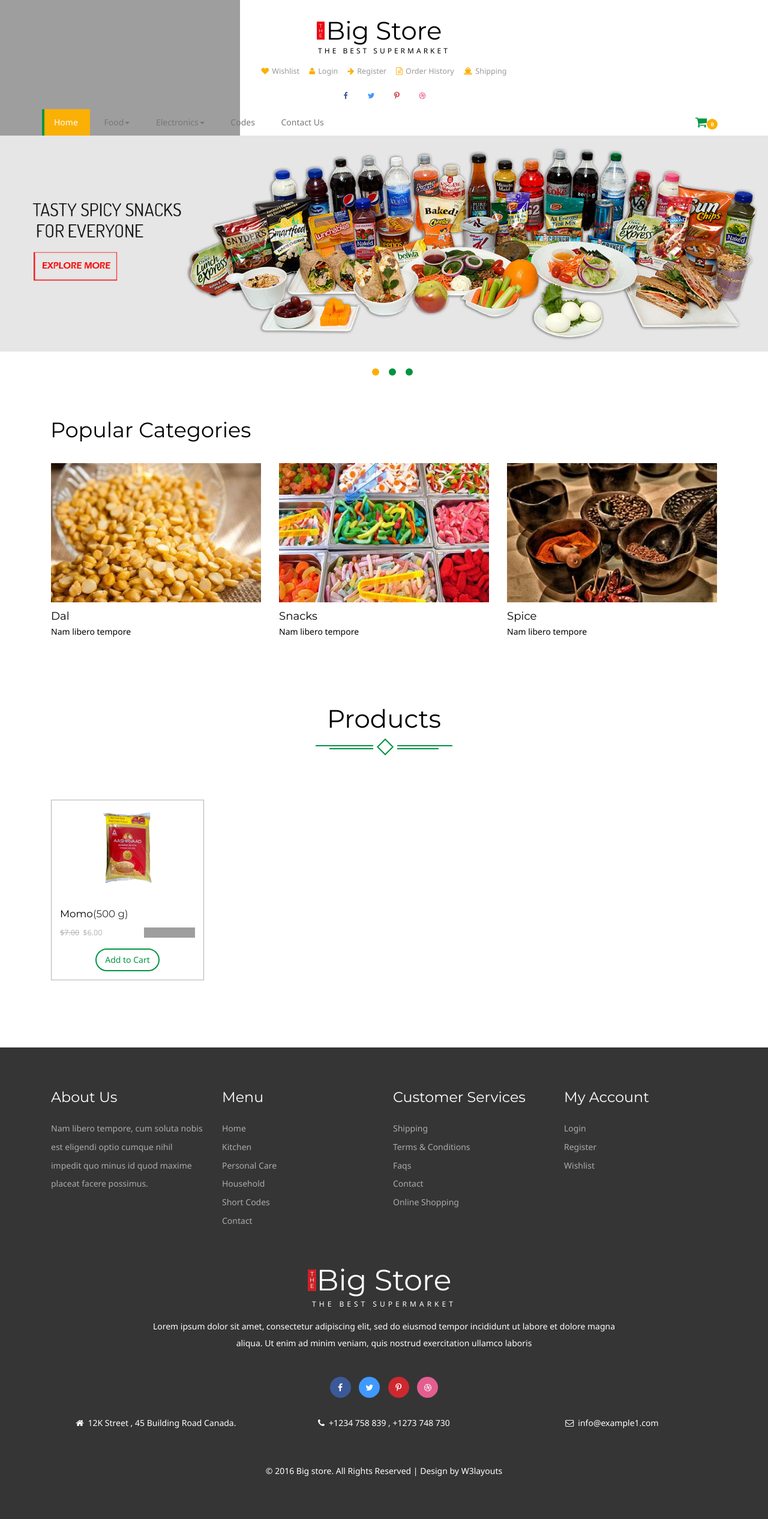
After one commit to breakbrickcoder/ecomm-big-store, a Django app: page /subcategory/momo in a window 1280 px wide. The commit adds this page. Shown: the whole page at 60% size. Run offline with Django 3.2, Linux system fonts and the light colour scheme; data comes from the database, SQL or seed files in the repository; both versions use the stored data as it was after the commit; some libraries are stand-ins or nearby versions; grey boxes are pictures that could not be loaded.

Commit message:
subcategory

```diff
--- a/ecomm/settings.py
+++ b/ecomm/settings.py
@@ -117,9 +117,12 @@ USE_TZ = True
 
 # Static files (CSS, JavaScript, Images)
 # https://docs.djangoproject.com/en/3.2/howto/static-files/
-
+import os
 STATIC_URL = '/static/'
 STATICFILES_DIRS = [BASE_DIR / "static"]
+
+MEDIA_URL = 'media/'
+MEDIA_ROOT = os.path.join(BASE_DIR, '')
 
 # Default primary key field type
 # https://docs.djangoproject.com/en/3.2/ref/settings/#default-auto-field
--- a/ecomm/urls.py
+++ b/ecomm/urls.py
@@ -15,8 +15,11 @@ Including another URLconf
 """
 from django.contrib import admin
 from django.urls import path,include
+from django.conf.urls.static import static
+from django.conf import settings
 
 urlpatterns = [
     path('admin/', admin.site.urls),
     path('', include('home.urls')),
 ]
+urlpatterns = urlpatterns + static(settings.MEDIA_URL,document_root = settings.MEDIA_ROOT)
--- a/home/models.py
+++ b/home/models.py
@@ -1,4 +1,6 @@
 from django.db import models
+from django.urls import reverse
+
 STATUS = (('active','active'),('','default'))
 LABELS = (('new','new'),('hot','hot'),('sale','sale'),('','default'))
 STOCK = (('In Stock','In Stock'),('Out of Stock','Out of Stock'))
@@ -20,6 +22,8 @@ class Subcategory(models.Model):
 	image = models.ImageField(upload_to = 'media')
 	def __str__(self):
 		return self.title
+	def get_subcat_url(self):
+		return reverse ('home:subcategory',kwargs = {'slug':self.slug})
 
 class Item(models.Model):
 	title = models.CharField(max_length = 400)
--- a/home/urls.py
+++ b/home/urls.py
@@ -5,4 +5,5 @@ app_name = "home"
 
 urlpatterns = [
     path('', HomeView.as_view(), name='home'),
+    path('subcategory/<slug>', SubCategory.as_view(), name='subcategory'),
 ]
--- a/home/views.py
+++ b/home/views.py
@@ -12,5 +12,10 @@ class HomeView(BaseView):
 		self.views['subcategories'] = Subcategory.objects.all()
 		self.views['sliders'] = Slider.objects.all()
 
+		return render(request,'index.html',self.views)
 
-		return render(request,'index.html',self.views)
+class SubCategory(BaseView):
+	def get(self,request,slug):
+		ids = Subcategory.objects.get(slug = slug).id
+		self.views['subcat_items'] = Item.objects.filter(subcategory_id = ids)
+		return render(request,'subcategory.html',self.views)
--- a/templates/base.html
+++ b/templates/base.html
@@ -121,7 +121,7 @@ function hideURLbar(){ window.scrollTo(0,1); } </script>
 										<div class="col-sm-3">
 											<ul class="multi-column-dropdown">
 
-												<li><a href="kitchen.html"><i class="fa fa-angle-right" aria-hidden="true"></i>{{subcat.title}}</a></li>
+												<li><a href="{{subcat.get_subcat_url}}"><i class="fa fa-angle-right" aria-hidden="true"></i>{{subcat.title}}</a></li>
 
 
 											</ul>
--- /dev/null
+++ b/templates/subcategory.html
@@ -0,0 +1,102 @@
+{% extends 'base.html' %}
+{% load static %}
+{% block content %}
+    <!-- Carousel
+    ================================================== -->
+    <div id="myCarousel" class="carousel slide" data-ride="carousel">
+      <!-- Indicators -->
+      <ol class="carousel-indicators">
+        <li data-target="#myCarousel" data-slide-to="0" class="active"></li>
+        <li data-target="#myCarousel" data-slide-to="1"></li>
+        <li data-target="#myCarousel" data-slide-to="2"></li>
+      </ol>
+      <div class="carousel-inner" role="listbox">
+        <div class="item active">
+           <a href="kitchen.html"><img class="first-slide" src="{% static 'images/ba.jpg' %}" alt="First slide"></a>
+
+        </div>
+        <div class="item">
+          <a href="care.html"> <img class="second-slide " src="{% static 'images/ba1.jpg' %}" alt="Second slide"></a>
+
+        </div>
+        <div class="item">
+           <a href="hold.html"><img class="third-slide " src="{% static 'images/ba2.jpg' %}" alt="Third slide"></a>
+
+        </div>
+      </div>
+
+    </div><!-- /.carousel -->
+
+<!--content-->
+<div class="kic-top ">
+	<div class="container ">
+	<div class="kic ">
+			<h3>Popular Categories</h3>
+
+		</div>
+		<div class="col-md-4 kic-top1">
+			<a href="single.html">
+				<img src="images/ki.jpg" class="img-responsive" alt="">
+			</a>
+			<h6>Dal</h6>
+			<p>Nam libero tempore</p>
+		</div>
+		<div class="col-md-4 kic-top1">
+			<a href="single.html">
+				<img src="images/ki1.jpg" class="img-responsive" alt="">
+			</a>
+			<h6>Snacks</h6>
+			<p>Nam libero tempore</p>
+		</div>
+		<div class="col-md-4 kic-top1">
+			<a href="single.html">
+				<img src="images/ki2.jpg" class="img-responsive" alt="">
+			</a>
+			<h6>Spice</h6>
+			<p>Nam libero tempore</p>
+		</div>
+	</div>
+</div>
+
+<!--content-->
+		<div class="product">
+		<div class="container">
+			<div class="spec ">
+				<h3>Products</h3>
+				<div class="ser-t">
+					<b></b>
+					<span><i></i></span>
+					<b class="line"></b>
+				</div>
+			</div>
+				<div class=" con-w3l agileinf">
+
+							{% for sub in subcat_items %}
+							<div class="col-md-3 pro-1">
+								<div class="col-m">
+								<a href="#" data-toggle="modal" data-target="#myModal1" class="offer-img">
+										<img src="images/of24.png" class="img-responsive" alt="">
+									</a>
+									<div class="mid-1">
+										<div class="women">
+											<h6><a href="single.html">{{sub.title}}</a>(500 g)</h6>
+										</div>
+										<div class="mid-2">
+											<p ><label>$7.00</label><em class="item_price">$6.00</em></p>
+											  <div class="block">
+												<div class="starbox small ghosting"> </div>
+											</div>
+											<div class="clearfix"></div>
+										</div>
+											<div class="add">
+										   <button class="btn btn-danger my-cart-btn my-cart-b" data-id="24" data-name="Wheat" data-summary="summary 24" data-price="6.00" data-quantity="1" data-image="images/of24.png">Add to Cart</button>
+										</div>
+									</div>
+								</div>
+							</div>
+							{% endfor %}
+							<div class="clearfix"></div>
+						 </div>
+		</div>
+	</div>
+{% endblock %}
```
Also changed, not shown: db.sqlite3, image/6cdb6dd7-c10a-4d73-900b-a39bb131f675.jpg (added), media/6cdb6dd7-c10a-4d73-900b-a39bb131f675.jpg (added), media/ba1.jpg (added), media/ba2.jpg (added), media/momo_11PEO5u.jpg (added), media/momo_qT3OHpf.jpg (added).
